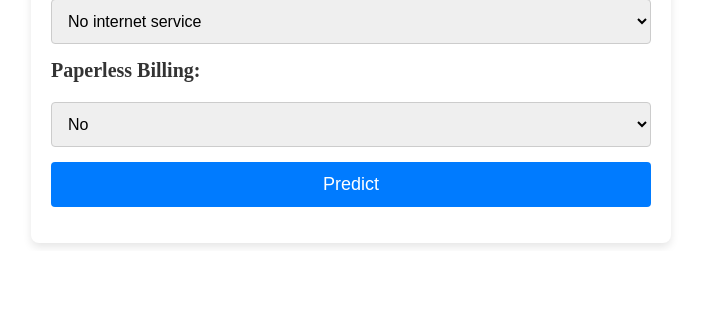
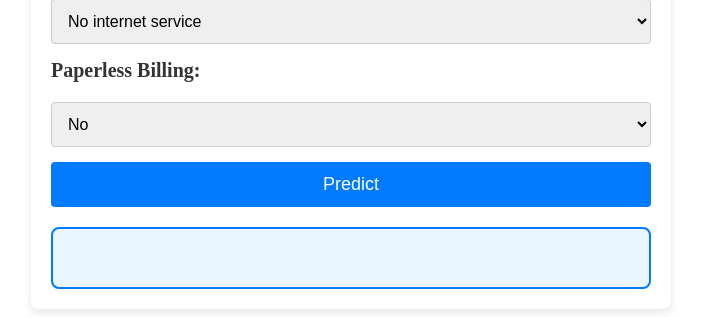
Before and after one commit to rajhabib1/customer-churn, a Flask app: page / in a window 1280 px wide. Shown: the part 1898-2215 px from the top of the page, without its empty margins (289-990 px from the left). Before the commit the page ends 2145 px from the top, so only its background shows below. Run offline with Flask 3, Linux system fonts and the light colour scheme; parts of the project's set-up code (start-up, migrations or seed data) failed here and were passed over.

Commit message:
CSS Updates

```diff
--- a/static/script.js
+++ b/static/script.js
@@ -38,7 +38,14 @@ document.getElementById('prediction-form').addEventListener('submit', function(e
         if (data.error) {
             throw new Error(data.error);
         }
-        document.getElementById('prediction-result').innerText = data.prediction;
+        const resultElement = document.getElementById('prediction-result');
+        if (data.prediction === 'churn') {
+            resultElement.innerText = 'Customer is likely to churn!';
+            resultElement.style.color = 'red';
+        } else {
+            resultElement.innerText = 'Customer is not likely to churn.';
+            resultElement.style.color = 'green';
+        }
     })
     .catch(error => {
         console.error('Error:', error);
--- a/static/styles.css
+++ b/static/styles.css
@@ -69,6 +69,29 @@ h1 {
 input#TotalCharges {
     margin-bottom: 15px;
 }
+.result-container {
+    margin-top: 20px;
+    padding: 20px;
+    border: 2px solid #007bff;
+    border-radius: 8px;
+    background-color: #e9f5ff;
+    text-align: center;
+}
+
+#prediction-result {
+    font-size: 18px;
+    font-weight: bold;
+    color: #333;
+}
+@keyframes highlight {
+    0% { background-color: #e9f5ff; }
+    50% { background-color: #d0ebff; }
+    100% { background-color: #e9f5ff; }
+}
+
+.result-container {
+    animation: highlight 2s ease-in-out;
+}
 
 /* Adding responsiveness */
 @media (max-width: 768px) {
--- a/templates/index.html
+++ b/templates/index.html
@@ -130,6 +130,9 @@
         <div id="result">
             <p id="prediction-result"></p>
         </div>
+        <div id="result" class="result-container">
+            <p id="prediction-result"></p>
+        </div>
     </div>
     <script src="/static/script.js"></script>
 </body>
```
